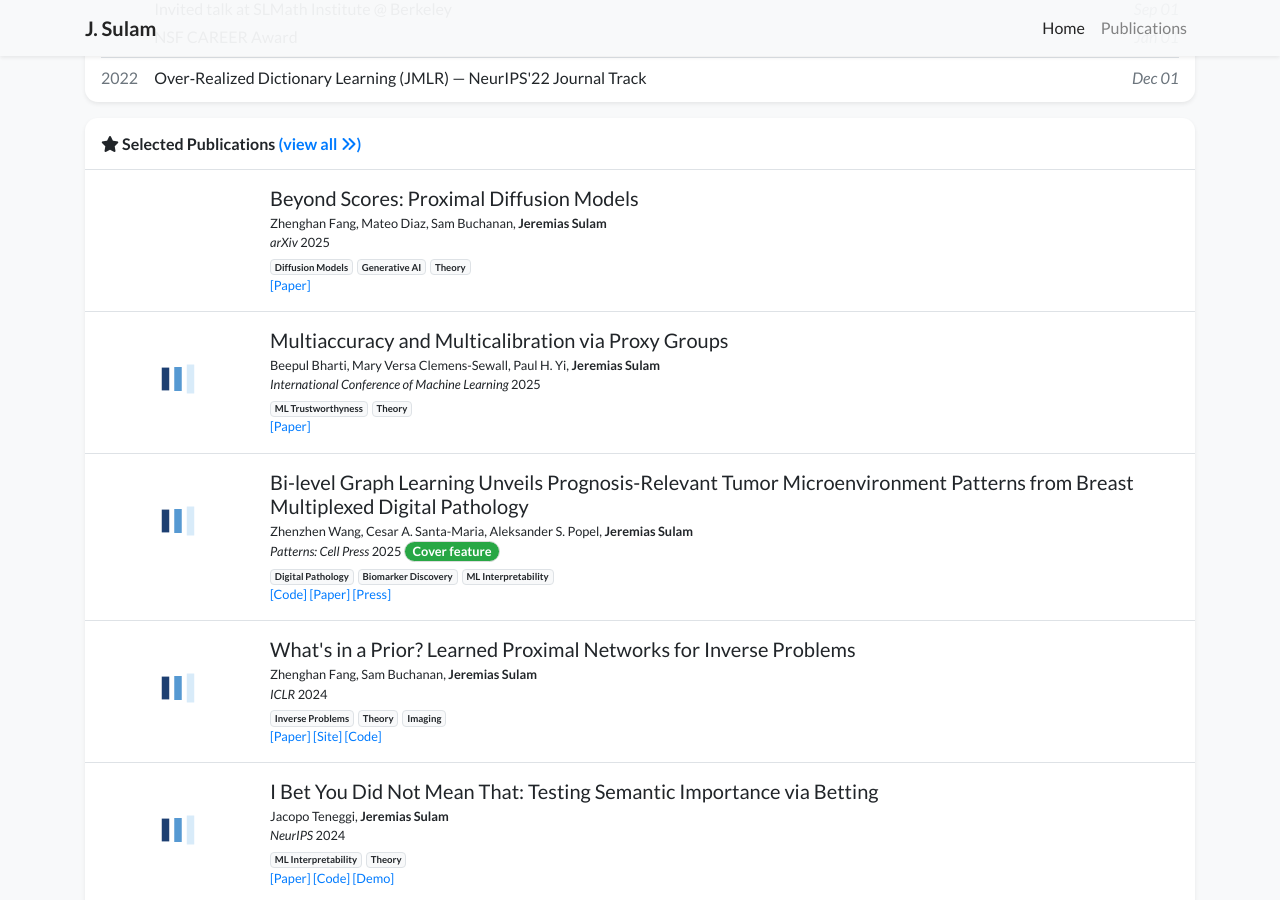
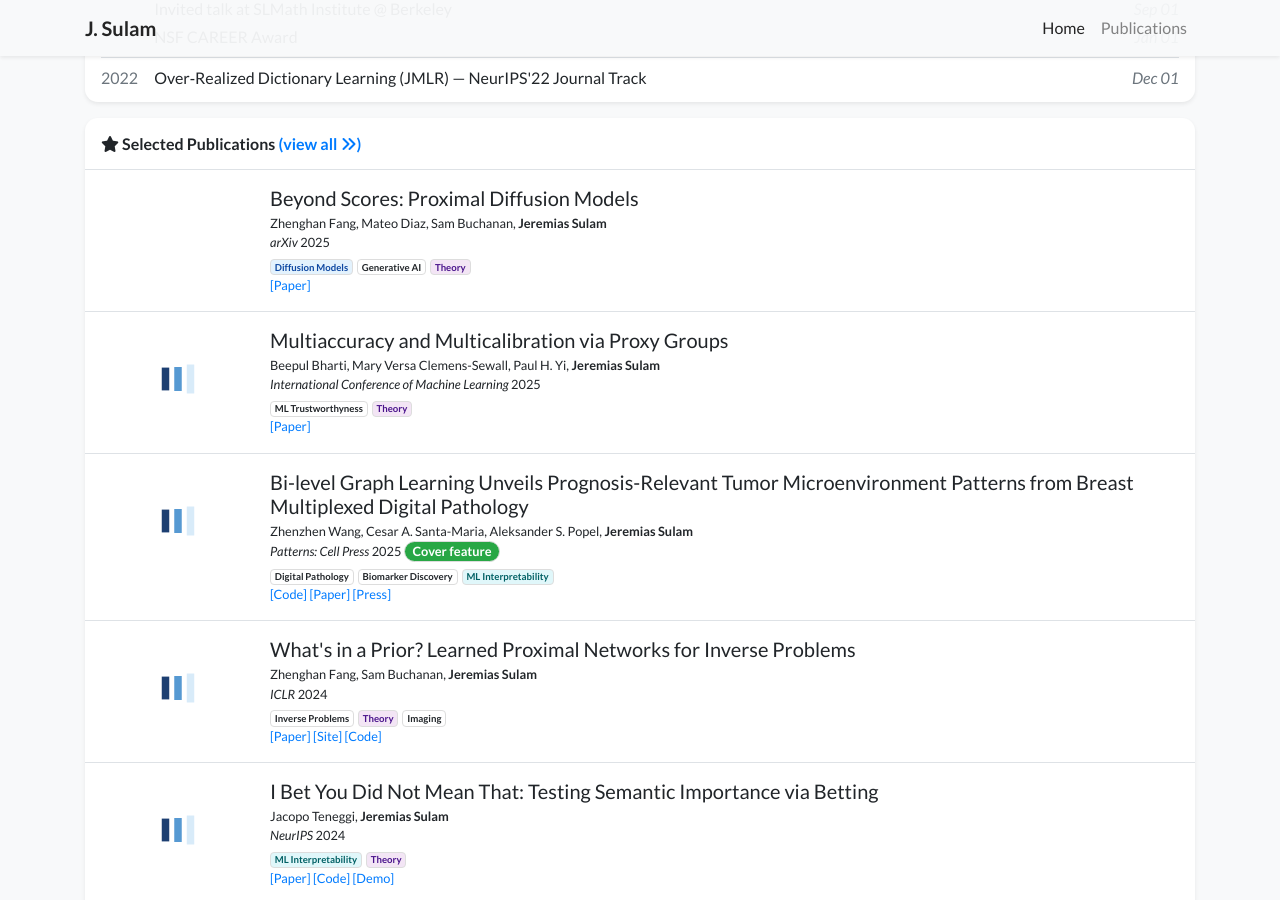
Before and after one commit to jsulam/jsulam.github.io, a Jekyll site: the page built from index.html, in a window 1280 px wide and 900 px high, scrolled down 1169 px. Built offline with Jekyll 4.4.1, drawn with Linux system fonts in a browser that asks for light colours; nearby versions of some CDN libraries; a style sheet for code colours, icons or effects is not loaded.

Commit message:
Update publication_item.html

```diff
--- a/_includes/widgets/publication_item.html
+++ b/_includes/widgets/publication_item.html
@@ -21,7 +21,9 @@
                 {%- assign topics = item.topics -%}
                 {%- unless topics.first -%}{% assign topics = item.topics | split: ',' %}{%- endunless -%}
                 {%- for t in topics -%}
-                  <span class="badge badge-light border mr-1">{{ t | strip }}</span>
+                  {%- assign t_label = t | strip -%}
+                  {%- assign t_class = t_label | downcase | replace: ' ', '-' -%}
+                  <span class="badge topic-{{ t_class }} mr-1">{{ t_label }}</span>
                 {%- endfor -%}
               </p>
             {% endif %}
```
